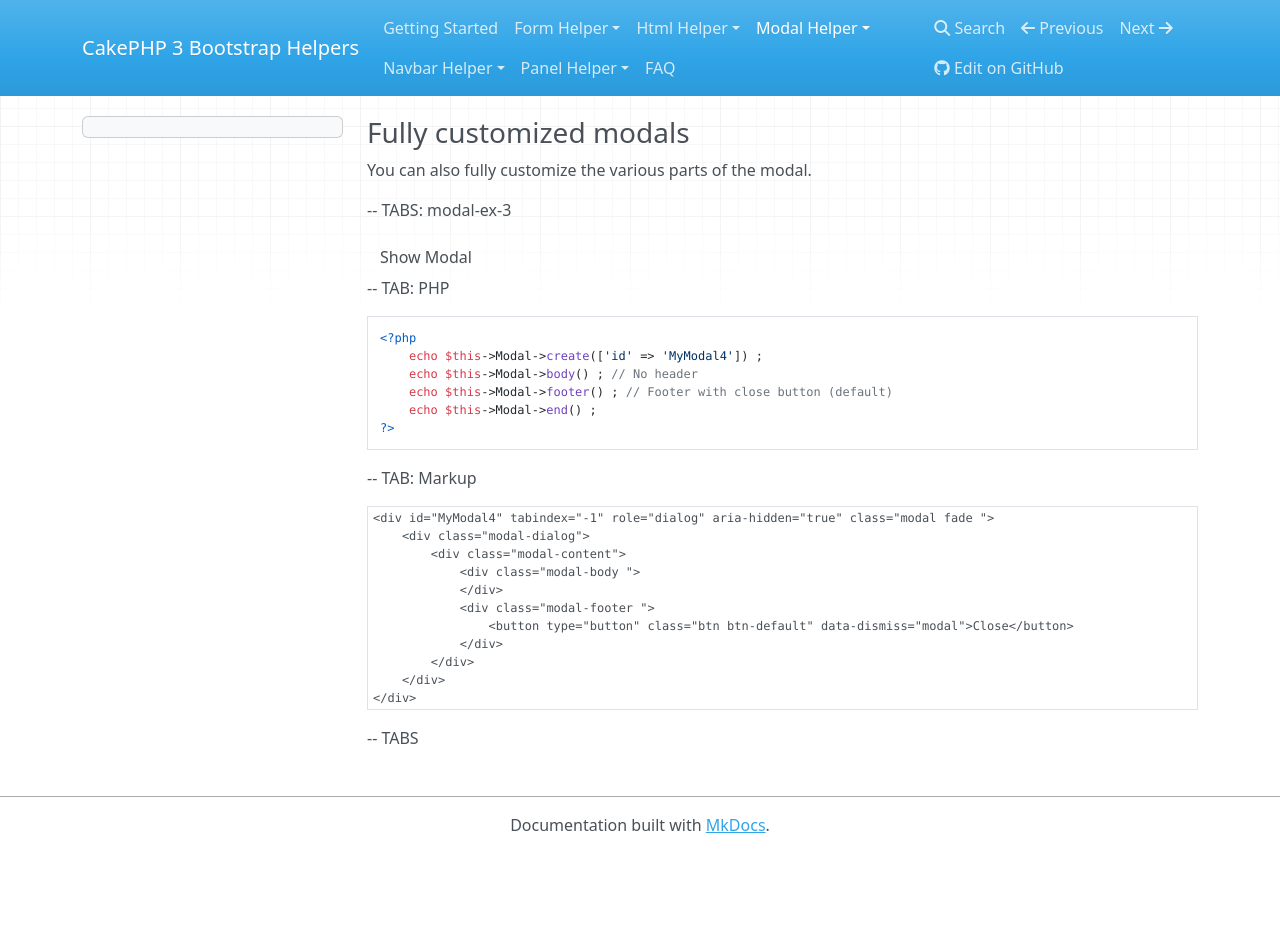
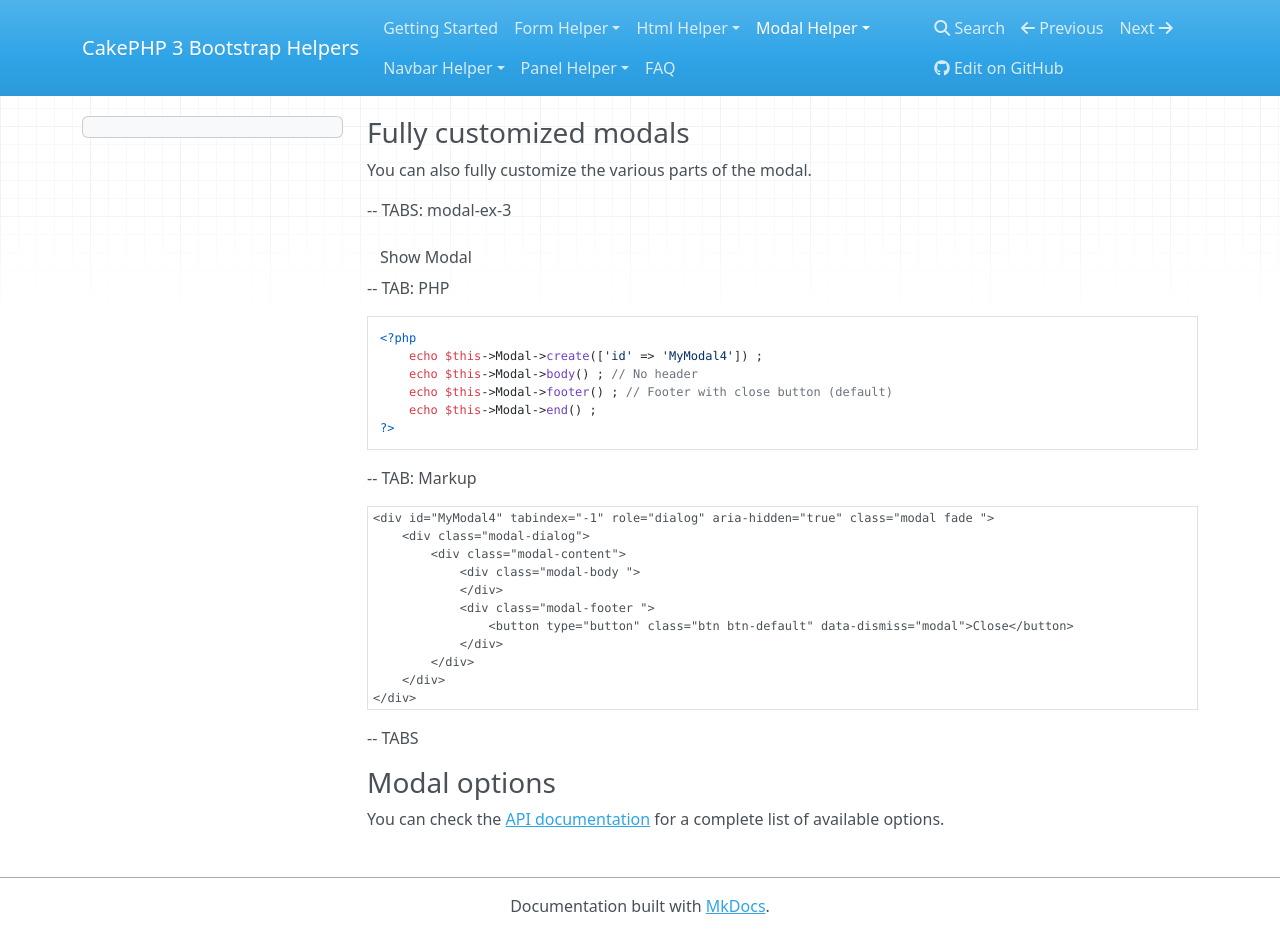
Before and after one commit to CakePHP-Bootstrap/cakephp3-bootstrap-helpers, an MkDocs documentation site: the page built from docs/modal-helper/custom.md, in a window 1280 px wide and 934 px high. Built offline with MkDocs 1.6.1, drawn with Linux system fonts in a browser that asks for light colours; nearby versions of some CDN libraries; old or Windows-style settings are respelled for this version of MkDocs.

Commit message:
Fix issue with doc generation. Fix typo in modal documentation.

````diff
--- a/docs/modal-helper/custom.md
+++ b/docs/modal-helper/custom.md
@@ -36,3 +36,8 @@ You can also fully customize the various parts of the modal.
 ```
 
 -- TABS
+
+### Modal options
+
+You can check the [API documentation](https://holt59.github.io/cakephp3-bootstrap-helpers/api/class-Bootstrap.View.Helper.ModalHelper.html)
+for a complete list of available options.
````
Also changed, not shown: 1 other file.
